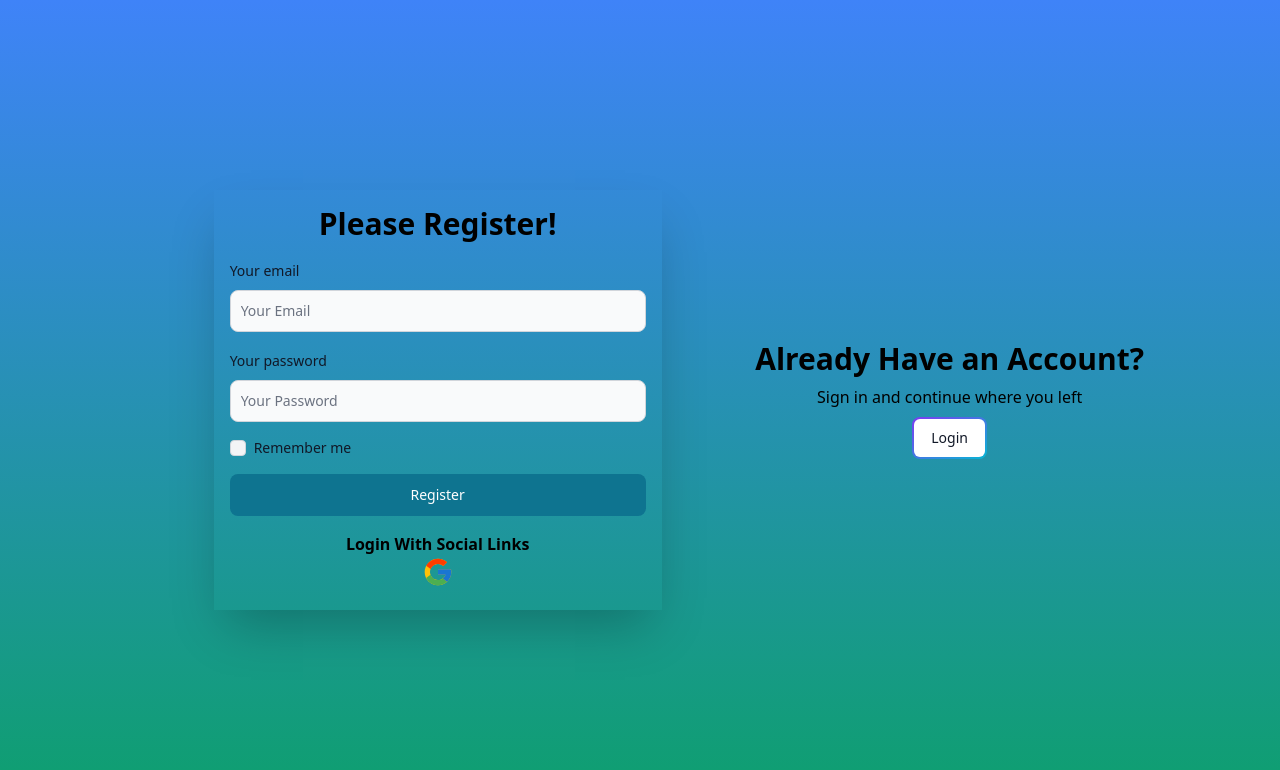
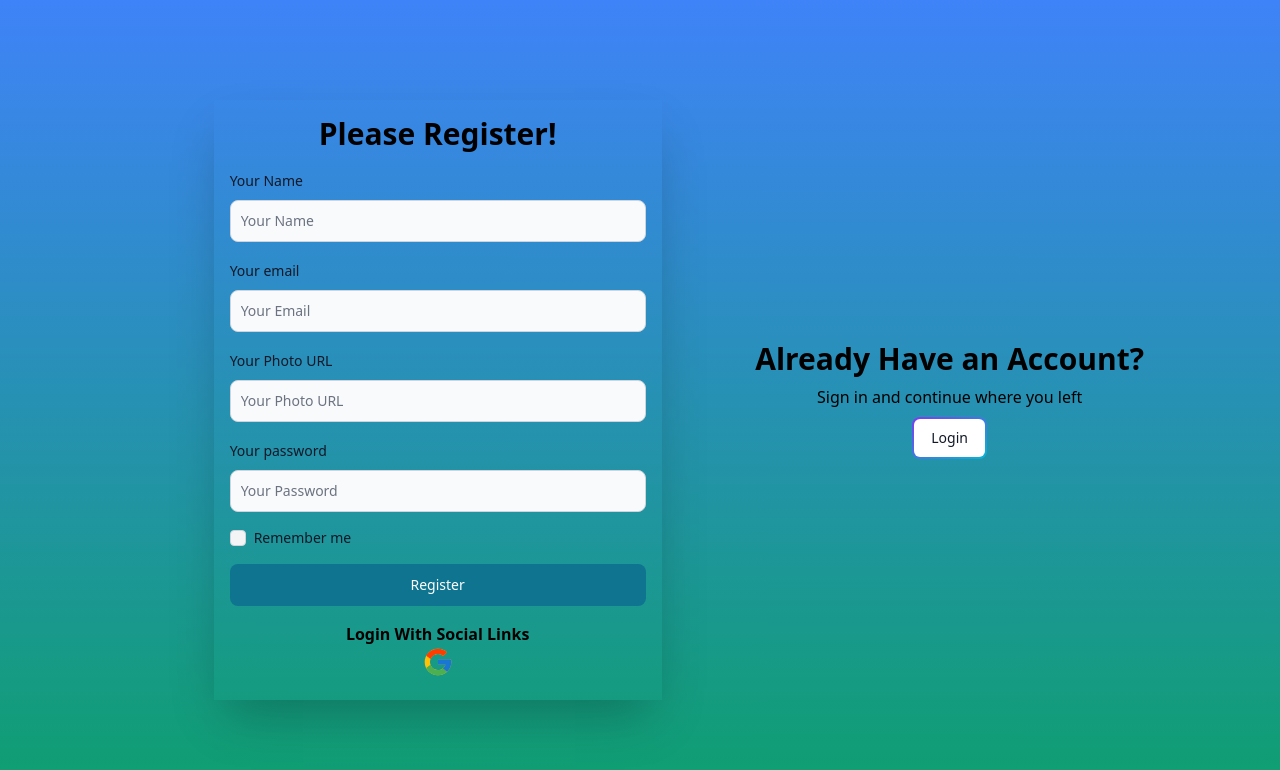
Before and after one commit to mihir-x/my-blog-website-assignment, a React (Vite) app: page /registration in a window 1280 px wide. Shown: the top 770 px of the page. Built offline with nearby package versions, Linux system fonts and the light colour scheme.

Commit message:
added registration page

```diff
--- a/src/Pages/Registration/Registration.jsx
+++ b/src/Pages/Registration/Registration.jsx
@@ -16,9 +16,21 @@ const Registration = () => {
                         <h1 className='text-center font-bold text-xl md:text-3xl'>Please Register!</h1>
                         <div>
                             <div className="mb-2 block">
+                                <Label htmlFor="name" value="Your Name" />
+                            </div>
+                            <TextInput id="name" type="text" name='name' placeholder="Your Name" required />
+                        </div>
+                        <div>
+                            <div className="mb-2 block">
                                 <Label htmlFor="email1" value="Your email" />
                             </div>
                             <TextInput id="email1" type="email" name='email' placeholder="Your Email" required />
+                        </div>
+                        <div>
+                            <div className="mb-2 block">
+                                <Label htmlFor="photo" value="Your Photo URL" />
+                            </div>
+                            <TextInput id="photo" type="text" name='photo' placeholder="Your Photo URL" required />
                         </div>
                         <div>
                             <div className="mb-2 block">
```
